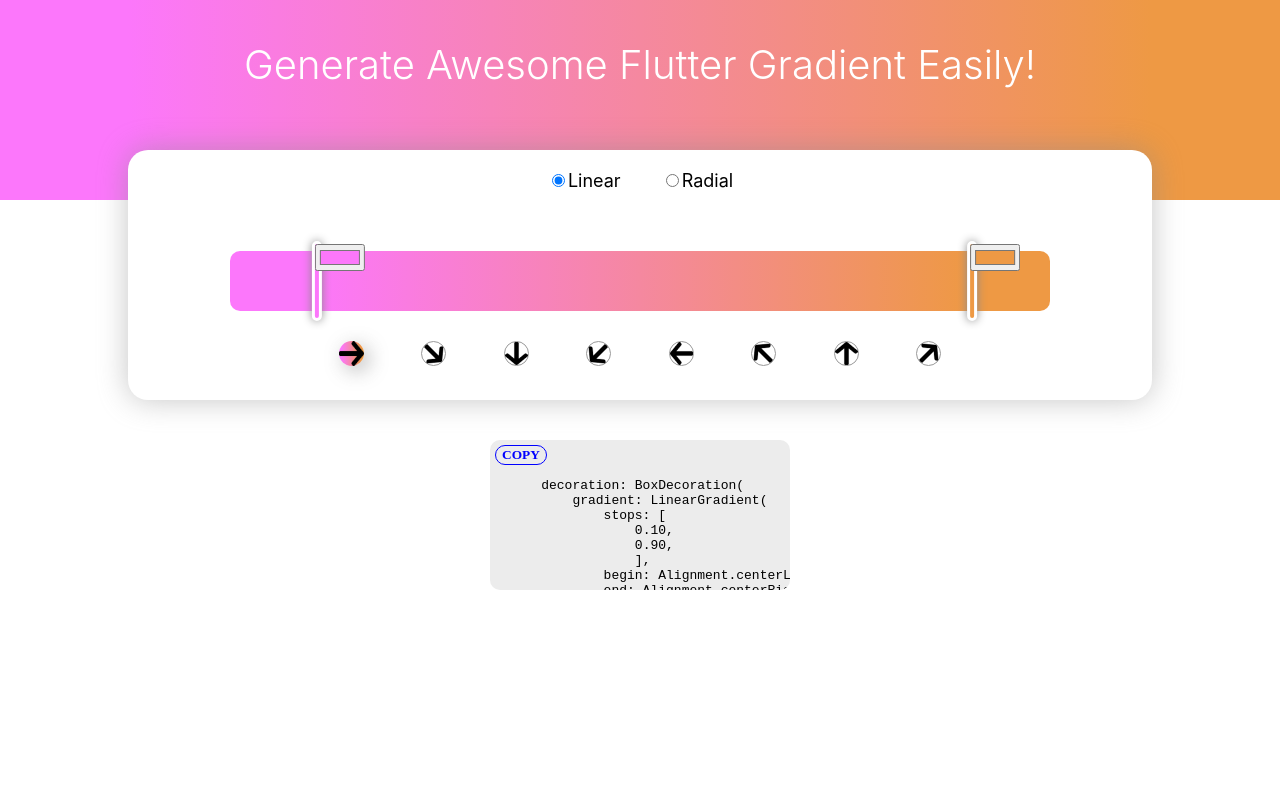
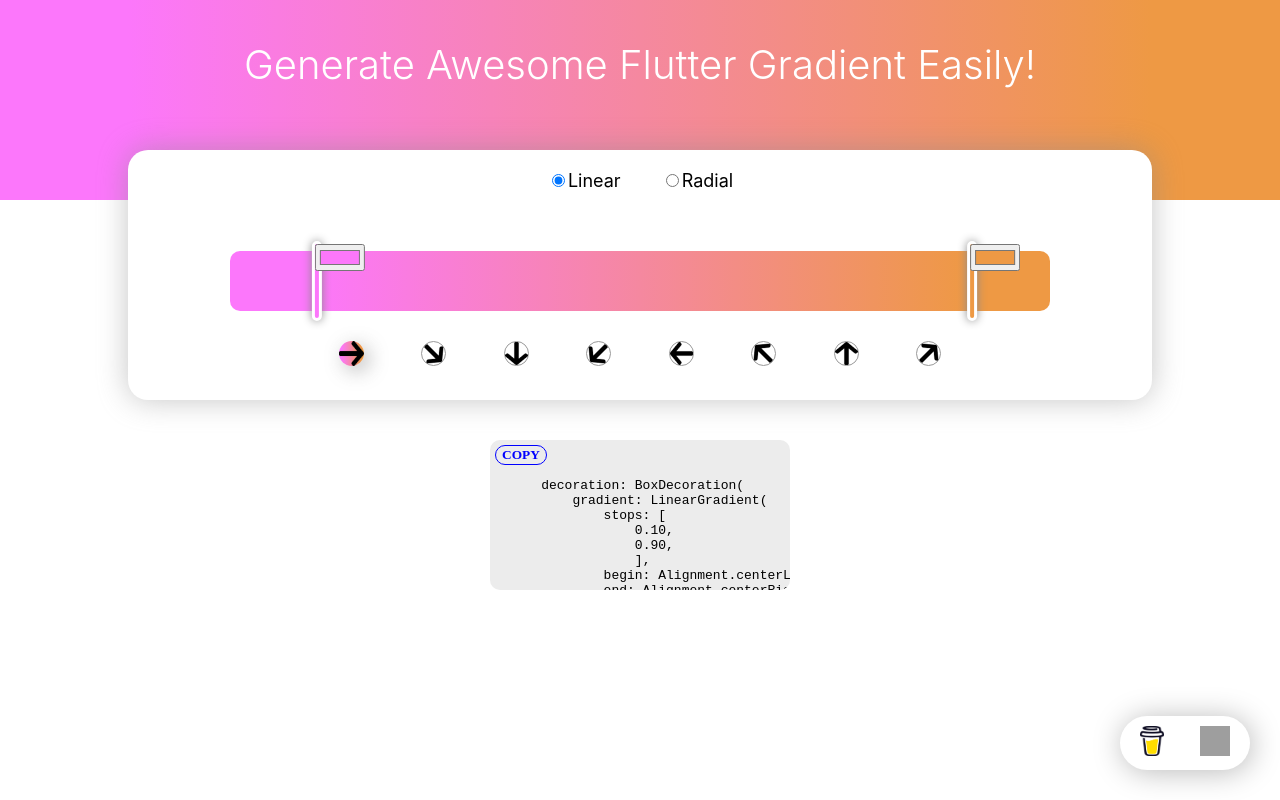
Before and after one commit to SharjeelAbbas014/Flutter-Gradient-Blog, a Next.js app: page / in a window 1280 px wide. Built offline with nearby package versions, Linux system fonts and the light colour scheme; grey boxes are pictures that could not be loaded.

Commit message:
added Linkedin

```diff
--- a/next.config.js
+++ b/next.config.js
@@ -1,6 +1,6 @@
 module.exports = {
   reactStrictMode: true,
   images: {
-    domains: ["miro.medium.com"]
-  }
-}
+    domains: ["miro.medium.com", "cdn.icon-icons.com"],
+  },
+};
--- a/pages/_app.js
+++ b/pages/_app.js
@@ -1,6 +1,8 @@
 import "../styles/globals.css";
 import Navbar from "../Components/Navbar";
 import Head from "next/head";
+import Image from "next/image";
+import bmc from "../bmc_icon_black.png";
 import { useEffect } from "react";
 import { analytics } from "../firebase";
 
@@ -26,6 +28,29 @@
       </Head>
       {/* <Navbar /> */}
       <Component {...pageProps} />
+      {/*  */}
+      <div className="icons">
+        <a
+          target="_blank"
+          href="https://www.linkedin.com/in/sharjeelabbasdev/"
+          rel="noopener noreferrer"
+          className="linkedin"
+        >
+          <Image
+            src="https://cdn.icon-icons.com/icons2/2428/PNG/512/linkedin_black_logo_icon_147114.png"
+            width={30}
+            height={30}
+          />
+        </a>
+        <a
+          target="_blank"
+          href="https://www.buymeacoffee.com/sharjeelabbas"
+          rel="noopener noreferrer"
+          className="bmc"
+        >
+          <Image src={bmc} width={24} height={30} />
+        </a>
+      </div>
     </div>
   );
 }
--- a/styles/globals.css
+++ b/styles/globals.css
@@ -254,3 +254,18 @@
 .typeText {
   font-size: 18px;
 }
+
+.icons {
+  position: absolute;
+  bottom: 30px;
+  right: 30px;
+  width: 130px;
+  display: flex;
+  justify-content: space-between;
+  flex-direction: row-reverse;
+  background-color: white;
+  padding: 10px 20px;
+  align-items: center;
+  border-radius: 30px;
+  box-shadow: #b9b9b9 2px 2px 30px;
+}
```
Also changed, not shown: bmc_icon_black.png (added).
